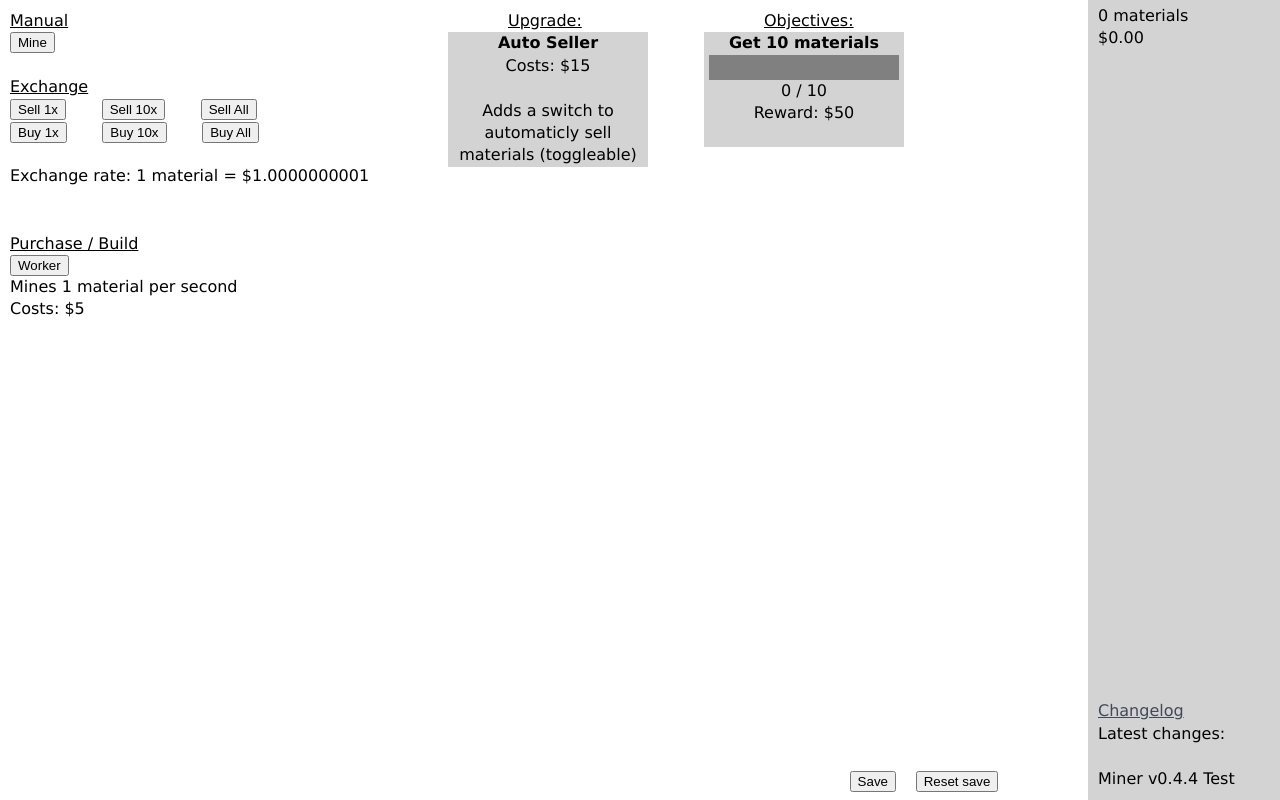
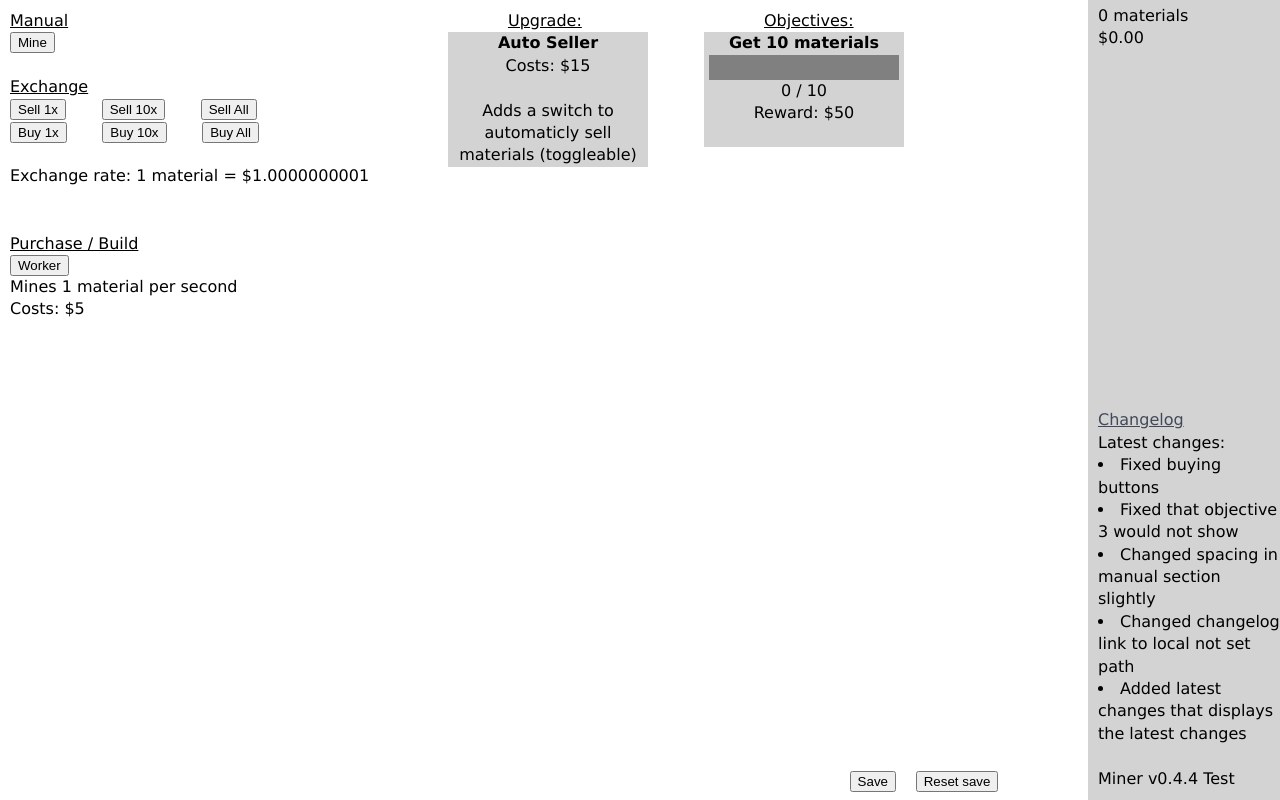
Before and after one commit to Oj18/miner, a plain HTML site: page index.html in a window 1280 px wide. Drawn offline with nearby package versions, Linux system fonts and the light colour scheme; no server answers.

Commit message:
v0.4.4 test

```diff
--- a/changelog.html
+++ b/changelog.html
@@ -31,6 +31,7 @@
     <li>Fixed that objective 3 would not show</li>
     <li>Changed spacing in manual section slightly</li>
     <li>Changed changelog link to local not set path</li>
+    <li>Added latest changes that displays the latest changes</li>
 </ul>
 
 <h4>v0.4.3</h4>
--- a/game.js
+++ b/game.js
@@ -284,8 +284,8 @@ var getHTML = function ( url, callback ) {
 function run() {
 	load();
 
-	getHTML( '/changelog', function (response) {
-		document.getElementById("latest").innerHTML = response.getElementsByTagName("h4").innerHTML;
+	getHTML('changelog.html', function (response) {
+		document.getElementById("latest").innerHTML = response.getElementsByTagName("ul").item(0).innerHTML;
 	});
 
 	update();
```
